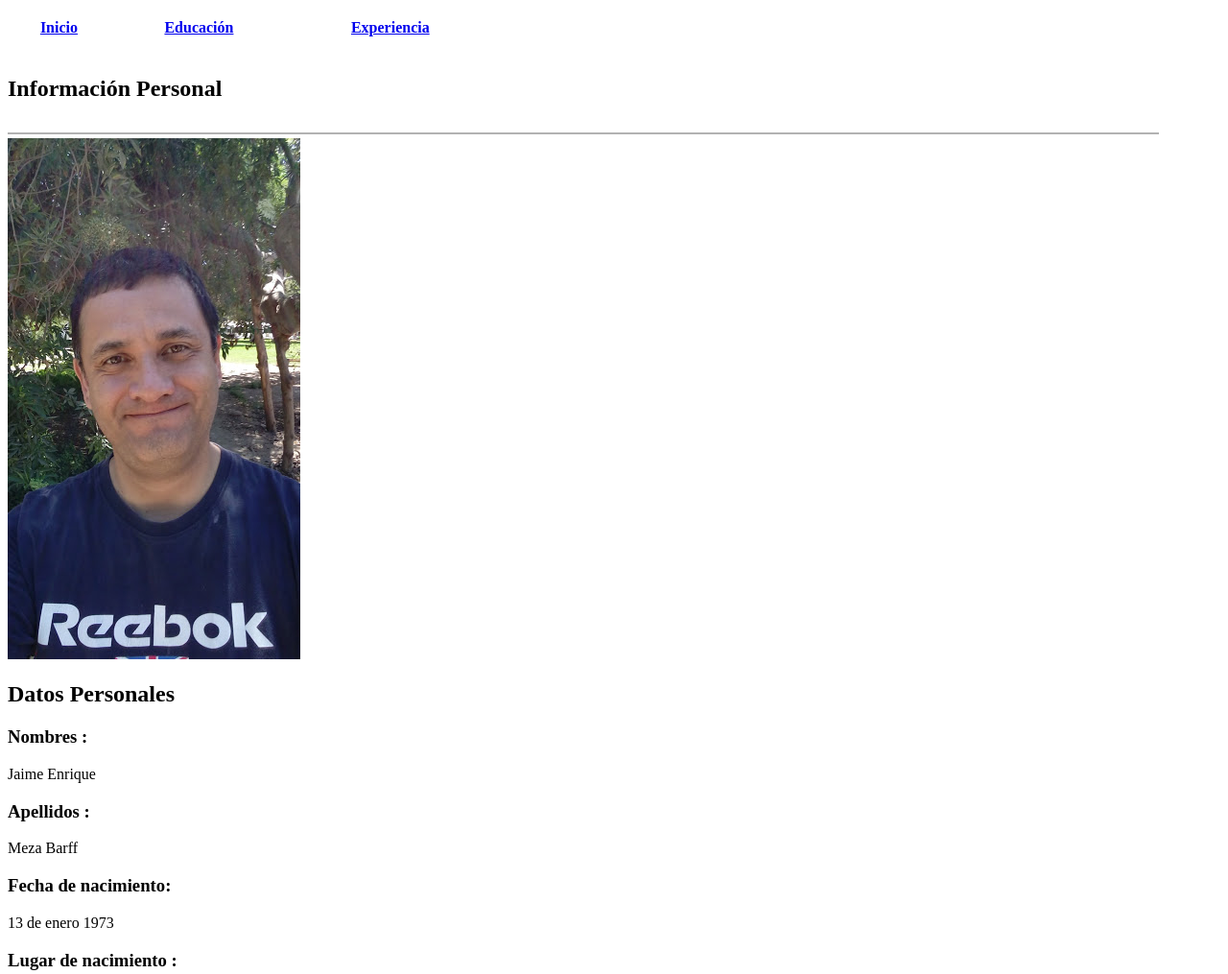
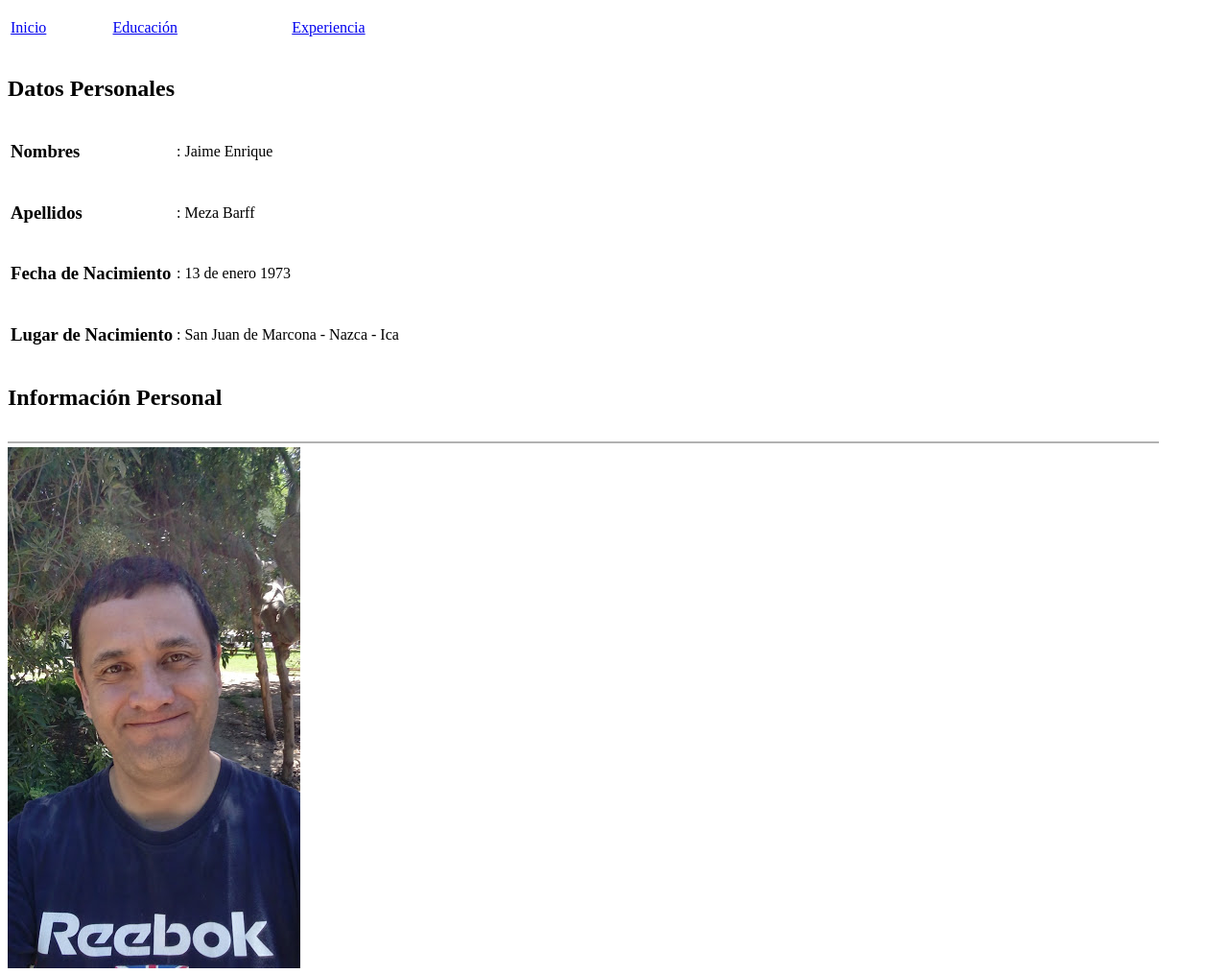
Before and after one commit to jbarff/FundamentosDeHtml_Jaime_Meza, a plain HTML site: page index.html in a window 1280 px wide. Shown: the part 200-1215 px from the top of the page at 96% size. Drawn offline with Linux system fonts and the light colour scheme.

Commit message:
Ajuste de Tabla de Datos personales en las 3 paginas, continuacion de la pagina de educación

```diff
--- a/index.html
+++ b/index.html
@@ -15,17 +15,32 @@
           <text stroke="#00ff21" transform="matrix(1.2589859899594558,0,0,1.3512838020572886,-39.72010205038366,-67.2735149192921) " font-weight="bold" xml:space="preserve" text-anchor="middle" font-family="Sans-serif" font-size="24" id="svg_1" y="75.97068" x="68.88252" stroke-width="1" fill="#0000ff">JEMB</text>
         </g>
       </svg>
-
       <h1>Hoja de Vida</h1><br>
     </header>
       <h2>Jaime Meza Barff</h2>
       <nav>
         <table style="width:40%">
           <tr>
-            <th><a href="#">Inicio</a></th><th><a href="html/educacion.html">Educación</a></th><th><a href="html/experiencia.html">Experiencia</a></th>
+            <td><a href="#">Inicio</a></td><td><a href="html/educacion.html">Educación</a></td><td><a href="html/experiencia.html">Experiencia</a></td>
           </tr>
         </table><br>
       </nav>
+      <h2>Datos Personales</h2>
+      <table>
+        <tr>
+          <td align="left"><h3>Nombres</h3></td><td align="left">: Jaime Enrique</td>
+        </tr>
+        <tr>
+          <td align="left"><h3>Apellidos</h3></td><td align="left">: Meza Barff</td>
+        </tr>
+        <tr>
+          <td align="left"><h3>Fecha de Nacimiento</h3></td><td align="left">: 13 de enero 1973</td>
+        </tr>
+        <tr>
+          <td align="left"><h3>Lugar de Nacimiento</h3></td><td align="left">: San Juan de Marcona - Nazca - Ica</td>
+        </tr>
+      </table>
+
       <h2>Información Personal</h2>
       <svg width="1200" height="3" xmlns="http://www.w3.org/2000/svg" xmlns:svg="http://www.w3.org/2000/svg">
        <!-- Created with SVG-edit - http://svg-edit.googlecode.com/ -->
@@ -35,11 +50,7 @@
        </g>
      </svg><br>
     <img src="imagenes/FotoJaimeMezaBarff.jpg" alt="Foto" title="Foto de Perfil">
-    <h2>Datos Personales</h2>
-    <h3>Nombres : </h3>Jaime Enrique
-    <h3>Apellidos : </h3>Meza Barff
-    <h3>Fecha de nacimiento: </h3>13 de enero 1973
-    <h3>Lugar de nacimiento : </h3>San Juan de Marcona - Nazca - Ica
+
     <h2>Perfil</h2>
     <ul>
       <li><h3>Aspectos Generales</h3></li>
@@ -63,6 +74,7 @@
       <ul>
         <li>Correo electrónico : <a href="mailto:jbarff@gmail.com?subject=Saludos">jbarff@gmail.com</a></li>
         <li>Telefono : +51 944075965</li>
+        <li>Facebook : https://www.facebook.com/jaime.barff</li>
       </ul>
     </footer>
 
```
Also changed, not shown: html/educacion.html (+24 -1 lines), html/experiencia.html (+16 -1 lines).
